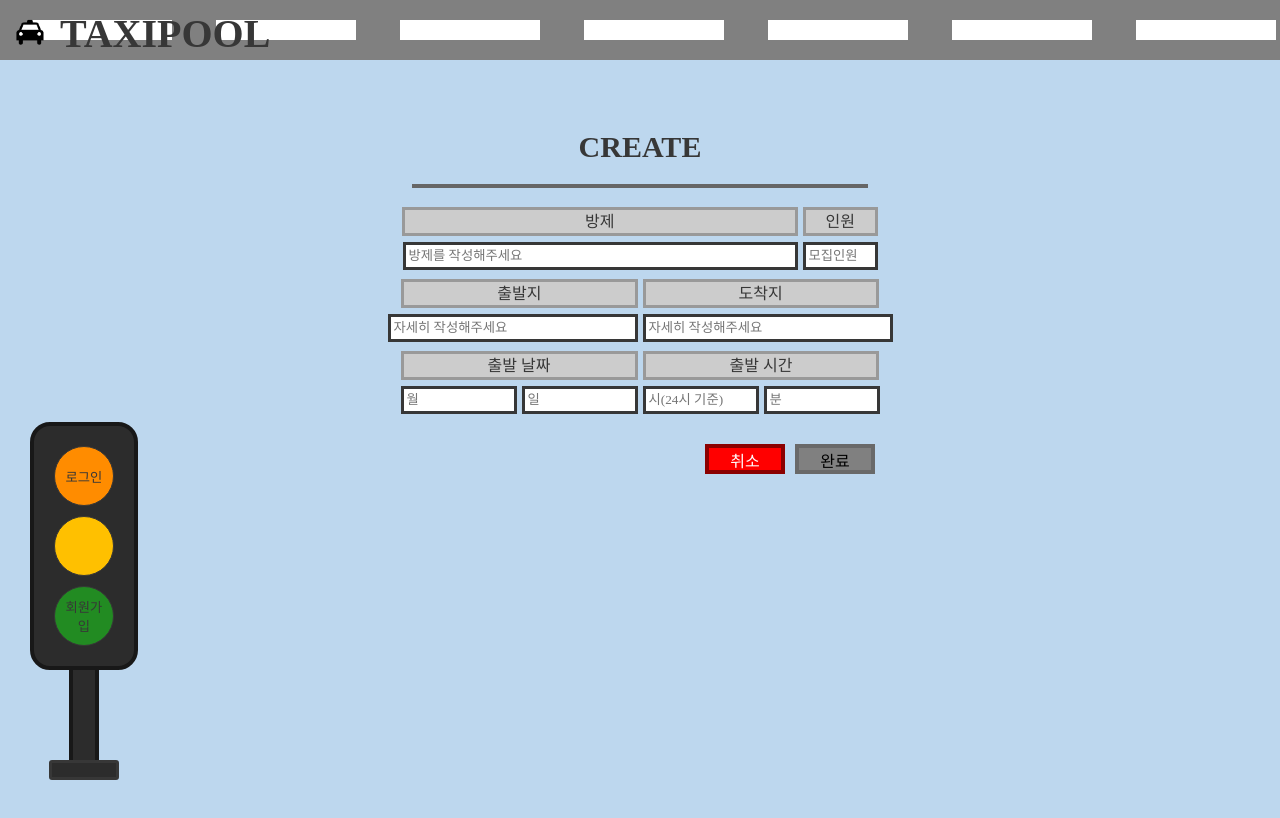
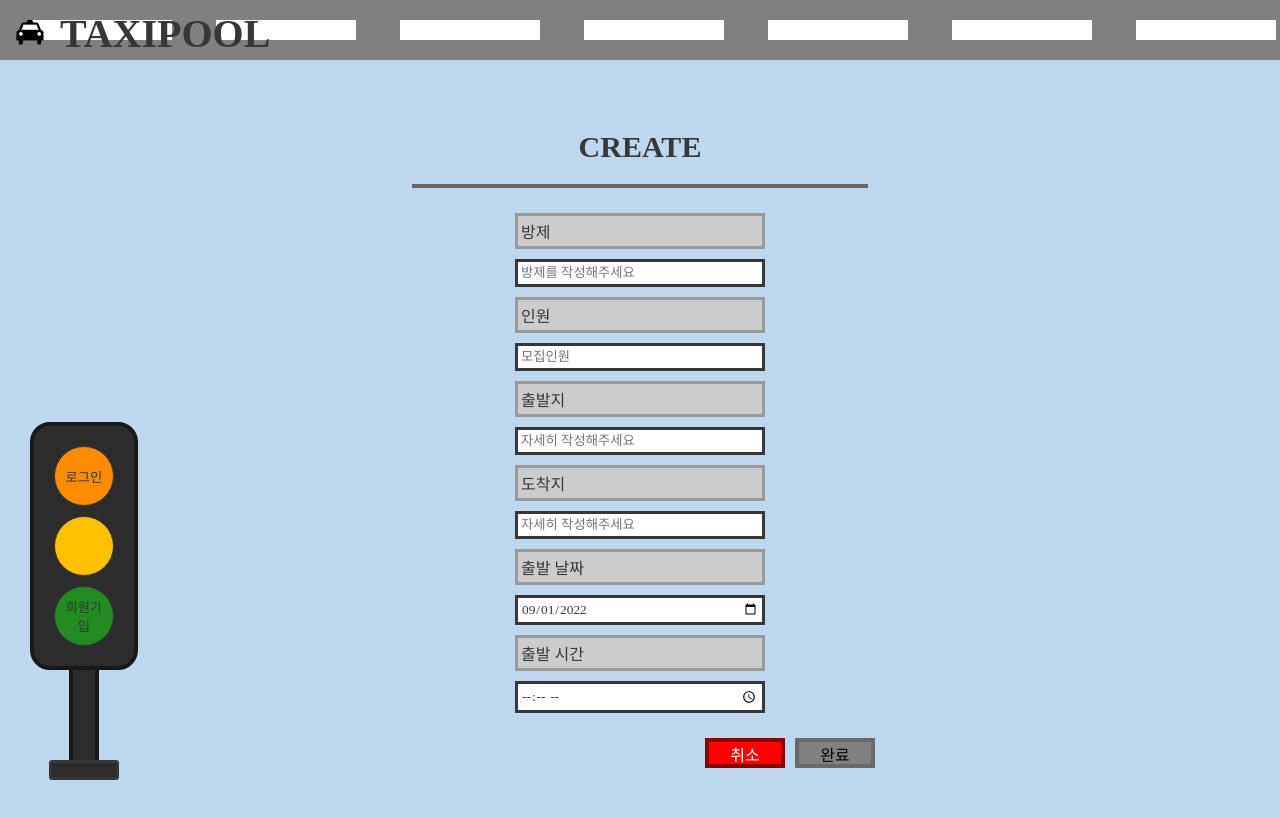
Before and after one commit to taxipool/frontend, a React (Create React App) app: page /create in a window 1280 px wide. Shown: the top 818 px of the page. Built offline with nearby package versions, Linux system fonts and the light colour scheme; some icons are missing; a web font is replaced by a local one.

Commit message:
2022-08-25 오후 11:39

```diff
--- a/src/Create.css
+++ b/src/Create.css
@@ -5,7 +5,7 @@
     border-spacing: 0;
   }
 
-  .common-table-header-column {
+.common-table-header-column {
     border-bottom: 1px solid #e8e8e8;
     padding: 0;
     font-size: 16px;
@@ -13,18 +13,14 @@
     font-weight: bold;
   }
 
-  .common-table-row:hover {
+.common-table-row:hover {
     background-color: #eceaea;
     cursor: pointer;
   }
 
-  .common-table-column {
+.common-table-column {
     padding: 10px 5px;
   }
-
-
-  /* */
-
 
 .create {
     height: 100vh;
@@ -53,71 +49,27 @@
 }
 */
 
+label, input {
+    display: inline-block !important;
+    width: 250px !important;
+    margin: 5px auto 5px auto;
+    padding: 3px 3px;
+}
+
 .create label {
     text-align: left;
-    display: inline;
     background-color: #ccc;
-    /*width: 150px;
-    margin: 0 auto;*/
     border: 3px solid #999;
 }
 
 .create input {
     background-color: #fff;
     border: 3px solid;
-    padding: 3px 3px;
 }
 
-.create .roomname {
-    padding: 3px 180px;
-    margin-right: 5px;
-}
-
-.create .totalmember {
-    padding: 3px 20px;
-}
-
-.create .startpoint {
-    padding: 3px 93px;
-    margin-right: 5px;
-}
-
-.create .endpoint {
-    padding: 3px 93px;
-}
-
-.create .startdate {
-    padding: 3px 84px;
-    margin-right: 5px;
-}
-
-.create .starttime {
-    padding: 3px 84px;
-}
-
-.create .roomname_i {
-    width: 395px;
-    margin: 10px 5px 10px 0px;
-}
-
-.create .totalmember_i {
-    width: 75px;
-    margin: 10px 0px;
-}
-
-.create .startpoint_i {
-    width: 236px;
-    margin: 10px 5px 10px 0px;
-}
-
-.create .endpoint_i {
-    width: 236px;
-    margin: 10px 0px;
-}
-
-.create .startdate_ia, .startdate_ib, .starttime_ia, .starttime_ib {
-    width: 116px;
-    margin: 10px 2.5px;
+.create .startdate_day, .starttime_min {
+    width: 120px !important;
+    margin-left: 5px !important;
 }
 
 .create .cancel {
--- a/src/Create.js
+++ b/src/Create.js
@@ -3,8 +3,8 @@ import axios from 'axios';
 import './Create.css';
 
 /*
-    - 칸 맞추기
-    - 날짜 포맷팅하기 (datepicker 이용)
+    - 칸 맞추기 ok
+    - 날짜 포맷팅하기 (datepicker 이용) ok
 */
 
 function Create() {
@@ -37,7 +37,7 @@ function Create() {
 
         console.log(obj);
         // axios.post('http://taxipool.iptime.org:8080/api/rooms', inputs, config)
-        axios.post('http://localhost:3001/api/rooms', obj, config)
+        axios.post(`http://localhost:3001/api/rooms`, obj, config)
         .then(res => {
                 console.log(res);
                 if (res.status == 200)
@@ -59,36 +59,33 @@ function Create() {
             <h2 class="title">CREATE</h2>
             <hr></hr>
             <div>
-                <div>
-                    <label class="roomname" htmlFor='input_roomname'>방제</label>
-                    <label class="totalmember" htmlFor='input_totalmember'>인원</label>
-                </div>
-                <div>
-                    <input class="roomname_i" type='text' name='input_roomname' placeholder="방제를 작성해주세요" onChange={handleRoomname} value={roomname} />
-                    <input class="totalmember_i" type='number' min="1" max="3" name='input_totalmember' placeholder="모집인원" onChange={handleTotalmember} value={totalmember} />
-                </div>
+                <label>방제</label>
+                <br></br>
+                <input type='text' placeholder="방제를 작성해주세요" onChange={handleRoomname} value={roomname} />
             </div>
             <div>
-                <div>
-                    <label class="startpoint" htmlFor='input_startpoint'>출발지</label>
-                    <label class="endpoint" htmlFor='input_endpoint'>도착지</label>
-                </div>
-                <div>
-                    <input class="startpoint_i" type='text' name='input_startpoint' placeholder="자세히 작성해주세요" onChange={handleStartpoint} value={startpoint} />
-                    <input class="endpoint_i" type='text' name='input_endpoint' placeholder="자세히 작성해주세요" onChange={handleEndpoint} value={endpoint} />
-                </div>
+                <label>인원</label>
+                <br></br>
+                <input type='number' min="1" max="3" placeholder="모집인원" onChange={handleTotalmember} value={totalmember} />
             </div>
             <div>
-                <div>
-                    <label class="startdate" htmlFor='input_startdate'>출발 날짜</label>
-                    <label class="starttime" htmlFor='input_starttime'>출발 시간</label>
-                </div>
-                <div>
-                    <input class="startdate_ia" type='number' min="1" max="12" name='input_startdate' placeholder="월" onChange={handleStarttime} value={starttime} />
-                    <input class="startdate_ib" type='number' min="1" max="31" name='input_startdate' placeholder="일"/>
-                    <input class="starttime_ia" type='number' min="1" max="24" name='input_starttime' placeholder="시(24시 기준)"/>
-                    <input class="starttime_ib" type='number' min="0" max="59" name='input_starttime' placeholder="분"/>
-                </div>
+                <label>출발지</label>
+                <br></br>
+                <input type='text' placeholder="자세히 작성해주세요" onChange={handleStartpoint} value={startpoint} />
+            </div>
+            <div>
+                <label>도착지</label>
+                <br></br>
+                <input type='text' placeholder="자세히 작성해주세요" onChange={handleEndpoint} value={endpoint} />
+            </div>
+            <label>출발 날짜</label>
+            <br></br>
+            <input type='date' value="2022-09-01" min="2022-08-25" max="2030-12-31" onChange={handleStarttime}/>
+            <br></br>
+            <label>출발 시간</label>
+            <br></br>
+            <div>
+                <input type='time' vlaue="13:30"/>
             </div>
             <div>
                 <button class="cancel" type='button'>
--- a/src/Update.css
+++ b/src/Update.css
@@ -39,7 +39,7 @@ label {
     background-color: #fff;
     border: 3px solid;
     padding: 3px 3px;
-    margin: 10px 10px 10px 0px !important;
+    margin: 0 auto !important;
 }
 
 .update .roomname_i, .startpoint_i, .endpoint_i {
--- a/src/View.js
+++ b/src/View.js
@@ -52,12 +52,14 @@ function View() {
         if (isRide === true)
         {
             document.getElementsByClassName("ride").style.display = "none";
-            // document.getElementsByClassName("rideNo").style.display = "block";
+            isRide = false;
+            axios.get(`http://kittaxipool.iptime.org:3000/api/rooms/${roomnum}`, isRide)
         }
         else
         {
             document.getElementsByClassName("rideNo").style.display = "none";
-            // document.getElementsByClassName("ride").style.display = "block";
+            isRide = true;
+            axios.get(`http://kittaxipool.iptime.org:3000/api/rooms/${roomnum}`, isRide)
         }
 
         if (isLeader === true)
@@ -68,6 +70,7 @@ function View() {
         {
             document.getElementsByClassName("modify").style.display = "none";
         }
+
 
         let accessToken = "eyJhbGciOiJIUzI1NiIsInR5cCI6IkpXVCJ9.eyJpZCI6Im15aWQiLCJpYXQiOjE1MTYyMzkwMjJ9.SrLa4xS_VbNwYF4Zatu7ilRXCKrOlccvkBPHYV5yJSc"
 
```
